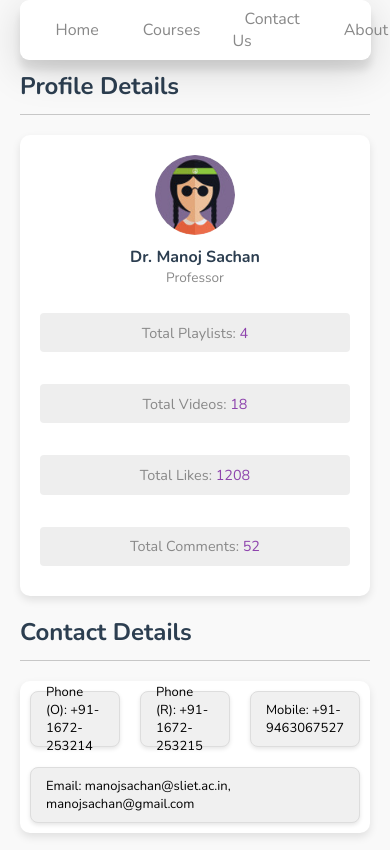
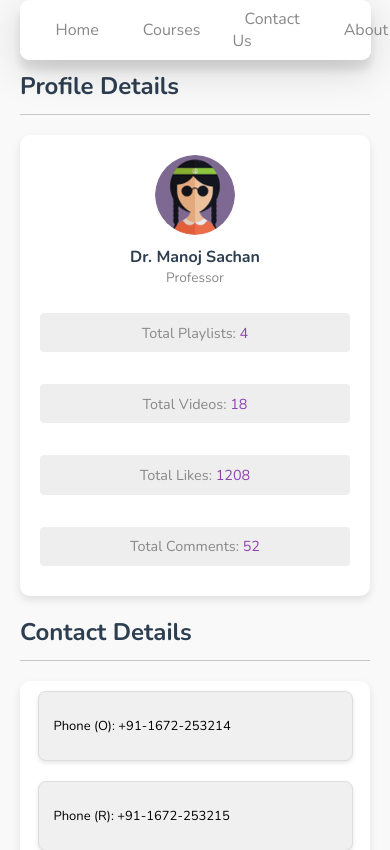
Before and after one commit to ayushmaangupta261/Bit-Coders, a plain HTML site: page faculty/Manoj.html in a window 390 px wide. Shown: the top 850 px of the page. Drawn offline with nearby package versions, Linux system fonts and the light colour scheme; files whose address does not match are found by name.

Commit message:
Styles updated

```diff
--- a/faculty/Manoj.html
+++ b/faculty/Manoj.html
@@ -9,7 +9,18 @@
     <link rel="stylesheet" href="../css/style.css"> <!-- Link to your CSS file -->
 
 
+    <style>
+        @media (max-width: 1010px) {
 
+            /* Change the max-width value as needed */
+            .card {
+                flex-direction: column;
+                width: 100%;
+                height: auto;
+                /* Switch to column layout on mobile */
+            }
+        }
+    </style>
 
 </head>
 
@@ -45,16 +56,16 @@
         <!-- Contact Details -->
         <h2 class="heading">Contact Details</h2>
         <div class="flex card">
-            <div class="details-card">
+            <div class="details-card" style="margin: 10px; width: 90%;">
                 <p>Phone (O): <span>+91-1672-253214</span></p>
             </div>
-            <div class="details-card">
+            <div class="details-card" style="margin: 10px; width: 90%;">
                 <p>Phone (R): <span>+91-1672-253215</span></p>
             </div>
-            <div class="details-card">
+            <div class="details-card" style="margin: 10px; width: 90%;">
                 <p>Mobile: <span>+91-9463067527</span></p>
             </div>
-            <div class="details-card">
+            <div class="details-card" style="margin: 10px; width: 90%;">
                 <p>Email: <span>manojsachan@sliet.ac.in, manojsachan@gmail.com</span></p>
             </div>
         </div>
@@ -62,7 +73,8 @@
         <!-- Educational Details -->
         <h2 class="heading">Educational Details</h2>
         <div class="card details-card">
-            <p>Educational Qualification: <span>B.Tech (Computer Science), M.E (Computer Science), Ph.D (Computer Science & Engineering)</span></p>
+            <p>Educational Qualification: <span>B.Tech (Computer Science), M.E (Computer Science), Ph.D (Computer
+                    Science & Engineering)</span></p>
         </div>
 
         <!-- Experience -->
```
Also changed, not shown: faculty/Birmohan.html (+1 -1 lines), faculty/Damanpreet.html (+15 -4 lines), faculty/Majorsingh.html (+15 -4 lines).
